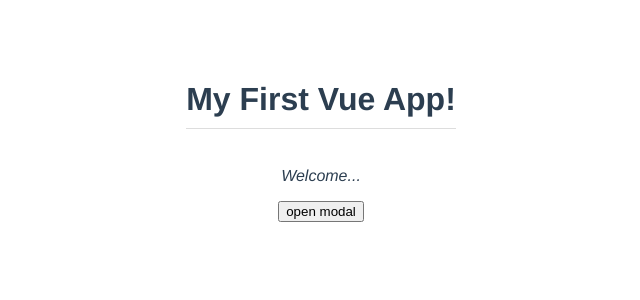
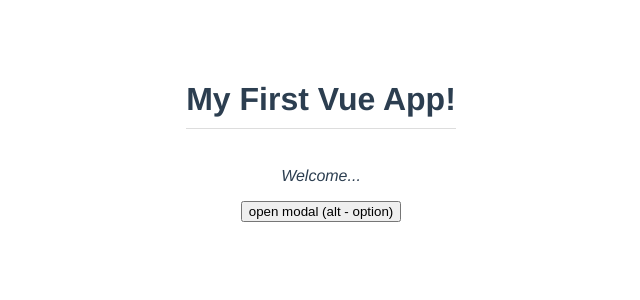
Before and after one commit to chrisjoyce911/vue-modal-project, a Vue app: page / in a window 1280 px wide. Shown: the top 300 px of the page, without its empty margins (319-959 px from the left). Built offline with nearby package versions, Linux system fonts and the light colour scheme.

Commit message:
Click event modifters

```diff
--- a/src/App.vue
+++ b/src/App.vue
@@ -4,7 +4,7 @@
   <div v-if="showModal">
     <Modal :heading="heading" :text="text" theme="sale" @close="toggleModal" />
   </div>
-  <button @click="toggleModal">open modal</button>
+  <button @click.alt="toggleModal">open modal (alt - option)</button>
 </template>
 
 <script>
--- a/src/components/Modal.vue
+++ b/src/components/Modal.vue
@@ -1,5 +1,5 @@
 <template>
-  <div class="backdrop" @click="closeModal">
+  <div class="backdrop" @click.self="closeModal">
     <div class="modal" :class="{ sale: theme === 'sale' }">
       <h1>{{ heading }}</h1>
       <p>{{ text }}</p>
```
